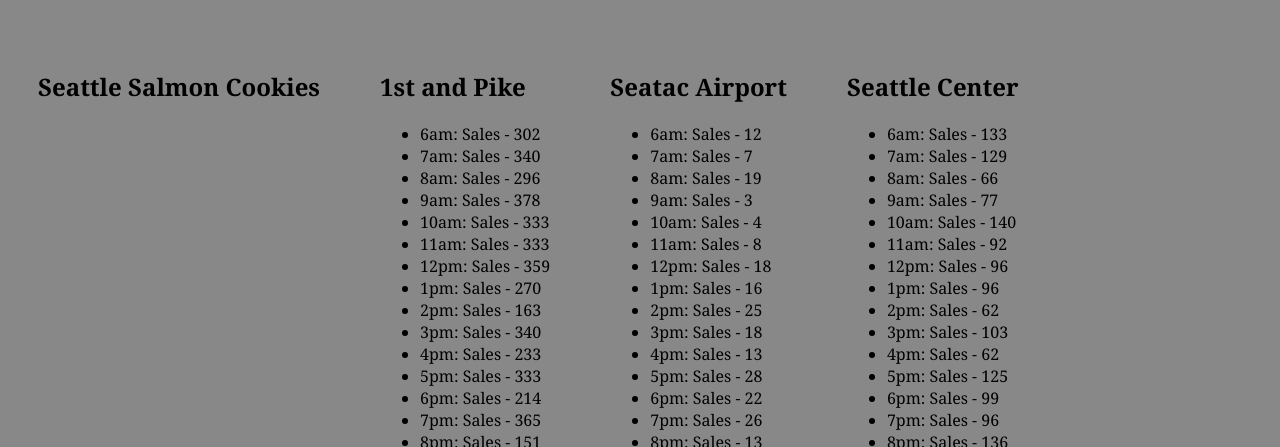
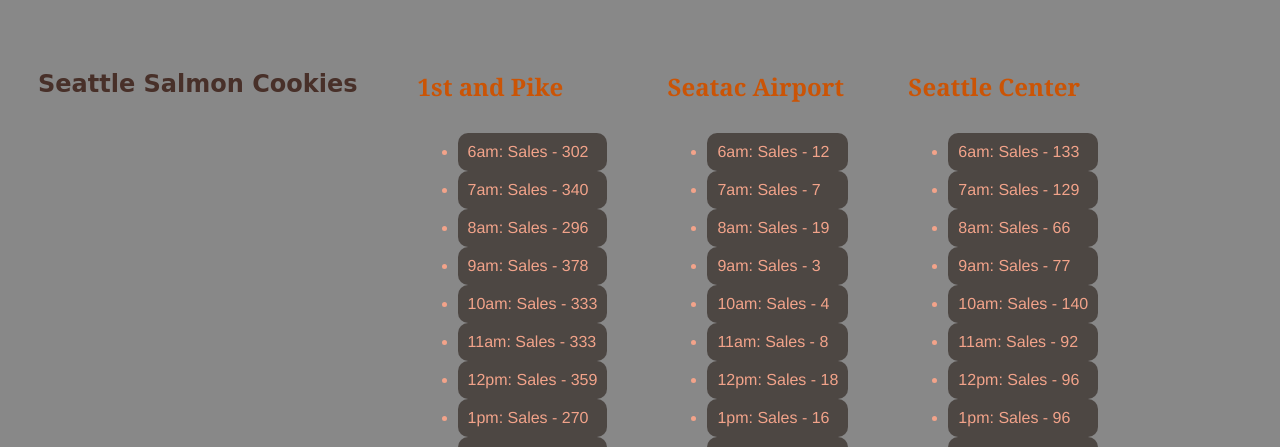
Before and after one commit to loganlsr/cookie-stand, a plain HTML site: page index.html in a window 1280 px wide. Shown: the part 353-800 px from the top of the page. Drawn offline with Linux system fonts and the light colour scheme.

Commit message:
updated CSS

```diff
--- a/style.css
+++ b/style.css
@@ -4,7 +4,6 @@
 }
 
 .picture {
-
   width: 100%;
 }
 
@@ -12,3 +11,26 @@ section {
   float: left;
   padding: 30px;
 }
+
+li {
+  color: #F2A38A;
+  font-family: Helvetica;
+  background-color: rgba(20, 8, 0, 0.5);
+  padding: 10px;
+  border-radius: 10px;
+}
+
+ul {
+  color: #111;
+  font-family: Helvetica;
+  padding-top: 10px;
+}
+
+h1 {
+  color: #483029;
+  font-family: 'Courgette', cursive;
+}
+
+h2 {
+  color: #CB5405;
+}
```
